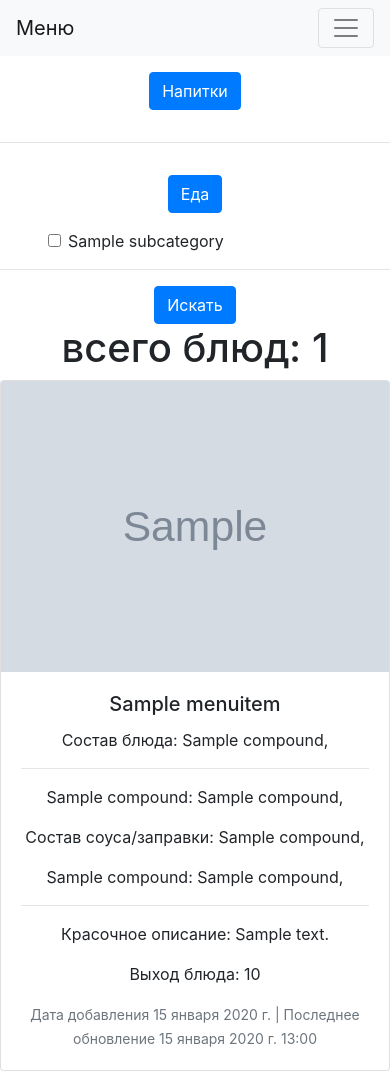
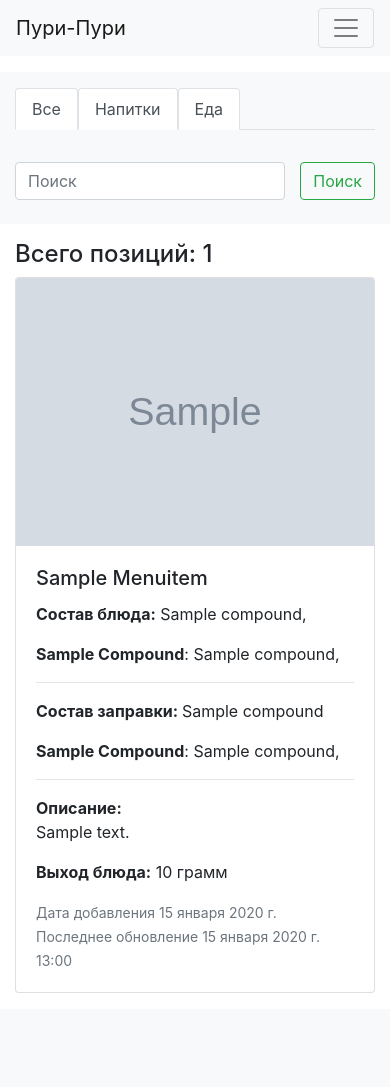
Before and after one commit to dovgalb/Puri_proj, a Django app: page /dishes/ in a window 390 px wide. After the commit the page ends 993 px from the top, so only its background shows below. Run offline with Django 4.2, Linux system fonts and the light colour scheme; a user stored in the database is signed in; tables that the repository leaves empty hold one stand-in row (values such as "Sample post"); grey boxes marked "Sample" are stand-in pictures.

```diff
--- a/puri_project/menu/templates/includes/navbar.html
+++ b/puri_project/menu/templates/includes/navbar.html
@@ -1,33 +1,23 @@
-<nav class="navbar navbar-expand-lg navbar-light bg-light">
 
-  <a class="navbar-brand" href="#">Меню</a>
+
+{% comment %} ва овыифпрваипривыаивыавоытфиа ровыиароивыаи фвыиаоывфиаовыибтавфытафа {% endcomment %}
+
+
+<nav class="container navbar navbar-expand-lg navbar-light bg-light">
+  <a class="navbar-brand" href="/">Пури-Пури</a>
   <button class="navbar-toggler" type="button" data-toggle="collapse" data-target="#navbarSupportedContent" aria-controls="navbarSupportedContent" aria-expanded="false" aria-label="Переключатель навигации">
     <span class="navbar-toggler-icon"></span>
   </button>
 
-  <div class="collapse navbar-collapse" id="navbarSupportedContent">
-    <div class='d-flex justify-content-between w-50'>
-      <ul class="navbar-nav mr-auto">
-
-        <li class="nav-item active">
+  <div class="collapse navbar-collapse text-left" id="navbarSupportedContent">
+    <ul class="navbar-nav b4-align mr-auto">
+      {% if user.is_authenticated %}
+        <li class="nav-item ">
           <a class="nav-link" href="{% url 'main' %}">Главная</a>
         </li>
-
-        {% if user.is_authenticated %}
         <li class="nav-item">
           <a class="nav-link" href="{% url 'all_dishes' %}">Все блюда</a>
         </li>
-
-        <li class="nav-item dropdown">
-          <a class="nav-link dropdown-toggle" href="{% url 'kitchen' %}" id="navbarDropdownEat" role="button" data-toggle="dropdown" aria-haspopup="true" aria-expanded="false">
-            Еда
-          </a>
-          <div class="dropdown-menu" aria-labelledby="navbarDropdownEat">
-            <a class="dropdown-item" href="{% url 'kitchen' %}">Еда</a>
-          </div>
-        </li>
-
-
       {% if user.is_staff %}
       {% comment %} {% elif %} {% endcomment %}
         <li class="nav-item">
@@ -35,32 +25,26 @@
         </li>
       {% endif %}
       {% endif %}
+      {% if not user.is_authenticated %}
+        <li class="nav-item">
+          <a class="nav-link" href="{% url 'register' %}">Регистрация</a>
+        </li>
+        <li class="nav-item">
+          <a class="nav-link"href="{% url 'login' %}">Вход</a>
+        </li>
+      {% endif %}
     </ul>
-    </div>
 
     {% if user.is_authenticated %}
-      <form action="{% url 'search' %}" class="form-inline my-2 my-lg-0 mr-3" method="get" >
-        <input class="form-control mr-sm-2" type="search" placeholder="Поиск" aria-label="Поиск" name='search'>
-        <button class="btn btn-outline-success my-2 my-sm-0" type="submit">Поиск</button>
-      </form>
+    <ul class="navbar-nav mt-2">
+      <li class="nav-item">
+        <a class='nav-link text-success' >{{user.first_name}} {{user.last_name}}</a>
+      </li>
+      <li class="nav-item">
+        <a href="{% url 'logout' %}" class="nav-link text-primary">Выход</a>
+      </li>
 
-      {% comment %} <form action="{% url 'search' %}" class="form-inline my-2 my-lg-0 mr-3" method=POST >
-        {% csrf_token %}
-        <input class="form-control mr-sm-2" type="search" placeholder="Поиск" aria-label="Поиск" name='search'>
-        <button class="btn btn-outline-success my-2 my-sm-0" type="submit">Поиск</button>
-      </form> {% endcomment %}
-
-
-      <span class='mr-3'>{{user.first_name}} {{user.last_name}}</span>
-      <a class="btn btn-secondary" href="{% url 'logout' %}" role="button">Выйти</a>
-    {% endif %}
-    {% if not user.is_authenticated %}
-      <div class='mr-3'>
-        <a class="btn btn-success" href="{% url 'register' %}" role="button">Регистрация</a>
-        <a class="btn btn-secondary" href="{% url 'login' %}" role="button">Вход</a>
-      </div>
+    </ul>
     {% endif %}
   </div>
-
-
 </nav>
--- a/puri_project/menu/templates/menu/all_dishes.html
+++ b/puri_project/menu/templates/menu/all_dishes.html
@@ -5,14 +5,64 @@
 {% block navbar %}{% include 'includes/navbar.html' %}{% endblock navbar %}
 {% block sidebar %}{% include 'includes/sidebar.html' %}{% endblock sidebar %}
 {% block content %}
-  <h1>всего блюд: {{menu_items.count}}</h1>
 
+<div class="row mt-3 pt-3 mb-3 d-flex flex-column sticky-top bg-light">
+  <div class="col-12 mb-3">
+    <form action="{% url 'filter' %}" method="get">
+      <ul class="nav nav-tabs ">
+        <li class="nav-item">
+          <a class="nav-link active" href="{% url 'all_dishes' %}">Все</a>
+        </li>
+        <li class="nav-item">
+          <a class="nav-link active " aria-current="page" href="{% url 'show_all_bar' %}" >Напитки</a>
+        </li>
+        <li class="nav-item">
+          <a class="nav-link active" href="{% url 'kitchen' %}">Еда</a>
+        </li>
+      </ul>
+    </form>
+  </div>
+  <div class="col col-12 mb-2">
+    <form action="{% url 'search' %}" class="form-inline my-2 my-lg-0 d-flex justify-content-between sticky-top" method="get" >
+      <input class="form-control mr-sm-2 w-75" type="search" placeholder="Поиск" aria-label="Поиск" name='search'>
+      <button class="btn btn-outline-success my-2 my-sm-0" type="submit">Поиск</button>
+    </form>
+  </div>
+</div>
+
+{% comment %} <form action="{% url 'filter' %}" method="get">
+  <a class="btn btn-primary mt-3 mb-3" href="{% url 'show_all_bar' %}" role="button">Напитки</a>
+  {% for bar in view.get_subcat_bar %}
+    <div class="d-flex jc-start ml-5">
+      <div class="form-check">
+        <input class="form-check-input" type="checkbox" value="{{bar.id}}" name="bar_category">
+        <label class="form-check-label" for="bar_category">{{bar.name}} </label>
+      </div>
+    </div>
+  {% endfor %}
+  <hr>
+  <a class="btn btn-primary mt-3 mb-3" href="{% url 'kitchen' %}" role="button">Еда</a>
+  {% for eat in view.get_subcat_eat %}
+    <div class="d-flex jc-start ml-5">
+      <div class="form-check">
+        <input class="form-check-input" type="checkbox" value="{{eat.id}}" name="eat_category">
+        <label class="form-check-label" for="eat_category">{{eat.name}} </label>
+      </div>
+    </div>
+  {% endfor %}
+  <hr>
+  <button type="submit" class="btn btn-primary">Искать</button>
+</form>  {% endcomment %}
+
+
+
+<h4 class='text-left'>Всего позиций: {{menu_items.count}}</h4>
   {% for dish in menu_items %}
-    <div class="card mb-3" style="max-width: 60rem;">
+    <div class="card mb-3">
       <div class="row">
         {% if dish.image %}
           <div class="col-md-4" style="max-width: 40rem; margin: auto;">
-            <img src="{{ dish.image.url }}" alt="Нет фото" class="card-img-top">
+            <img src="{{ dish.image.url }}" alt="dish photo" class="card-img-top">
           </div>
         {% else %}
           <div class="col-md-4" style="max-width: 30rem; margin: auto;">
@@ -21,36 +71,34 @@
         {% endif %}
 
         <div class="col-md-8">
-          <div class="card-body">
-            <h5 class="card-title">{{ dish.name }}</h5>
-            <p class="card-text">Cостав блюда:
+          <div class="card-body text-left">
+            <h5 class="card-title text-capitalize">{{ dish.name }}</h5>
+            <p class="card-text"><span class='font-weight-bold'>Cостав блюда:</span>
               {% for comp in dish.compound.all %}
                  {{comp.name}},
-              {% endfor %}
-              <hr>
-              {% for comp in dish.compound.all %}
-                {% if comp.compound.count > 0 %}<p>{{comp}}: {% for comps in comp.compound.all %}{{comps}}, {% endfor %}</p> {% endif %}
+                 {% endfor %}
+                {% for comp in dish.compound.all %}
+                {% if comp.compound.count > 0 %}<p><span class='font-weight-bold text-capitalize'>{{comp}}</span>: {% for comps in comp.compound.all %}{{comps}}, {% endfor %}</p> <hr>{% endif %}
               {% endfor %}
             </p>
 
             {% if dish.sauce.all.count > 0 %}
-              <p class="card-text">Состав соуса/заправки:
+              <p class="card-text "><span class='font-weight-bold'>Состав заправки: </span>
                 {% for comp in dish.sauce.all %}
-                  {{comp}},
+                  {{comp}}
                   {% for comp in dish.sauce.all %}
-                  {% if comp.compound.count > 0 %}<p>{{comp}}: {% for comps in comp.compound.all %}{{comps}}, {% endfor %}</p> {% endif %}
+                  {% if comp.compound.count > 0 %}<p><span class='font-weight-bold text-capitalize'>{{comp}}</span>: {% for comps in comp.compound.all %}{{comps}}, {% endfor %}</p><hr> {% endif %}
                   {% endfor %}
                 {% endfor %}
               </p>
             {% endif %}
-              <hr>
             {% if dish.description %}
-              <p class="card-text">Красочное описание: {{ dish.description }}</p>
+              <p class="card-text"><span class='font-weight-bold text-capitalize'>Описание:</span><br> {{ dish.description }}</p>
             {% endif %}
             {% if  dish.weight %}
-              <p class="card-text">Выход блюда: {{ dish.weight }}</p>
+              <p class="card-text"><span class='font-weight-bold'>Выход блюда:</span> {{ dish.weight }} грамм</p>
             {% endif %}
-            <p class="card-text"><small class="text-muted">Дата добавления {{ dish.create_date}} | Последнее обновление {{ dish.update_date}}</small></p>
+            <p class="card-text"><small class="text-muted">Дата добавления {{ dish.create_date}} <br> Последнее обновление {{ dish.update_date}}</small></p>
           </div>
         </div>
 
--- a/puri_project/menu/templates/menu/base.html
+++ b/puri_project/menu/templates/menu/base.html
@@ -11,18 +11,8 @@
   <body class="text-center " >
     {% block navbar %}{% endblock navbar %}
 
-    <div class="container-fluide">
-      <div class="row">
-
-        <div class="col-md-3">
-          {% block sidebar %}{% endblock sidebar %}
-        </div>
-
-        <div class="col-md-9">
-          {% block content %}{% endblock %}
-        </div>
-
-      </div>
+    <div class="container">
+      {% block content %}{% endblock %}
     </div>
 
 
```
Also changed, not shown: puri_project/accounts/templates/accounts/login.html (+5 -5 lines), puri_project/menu/templates/menu/menuitem_list.html (+50 -4 lines), puri_project/media/menu_images/olivie_VXBFWaq.jpeg (added). Lines whose indentation alone changed are shown as unchanged.
